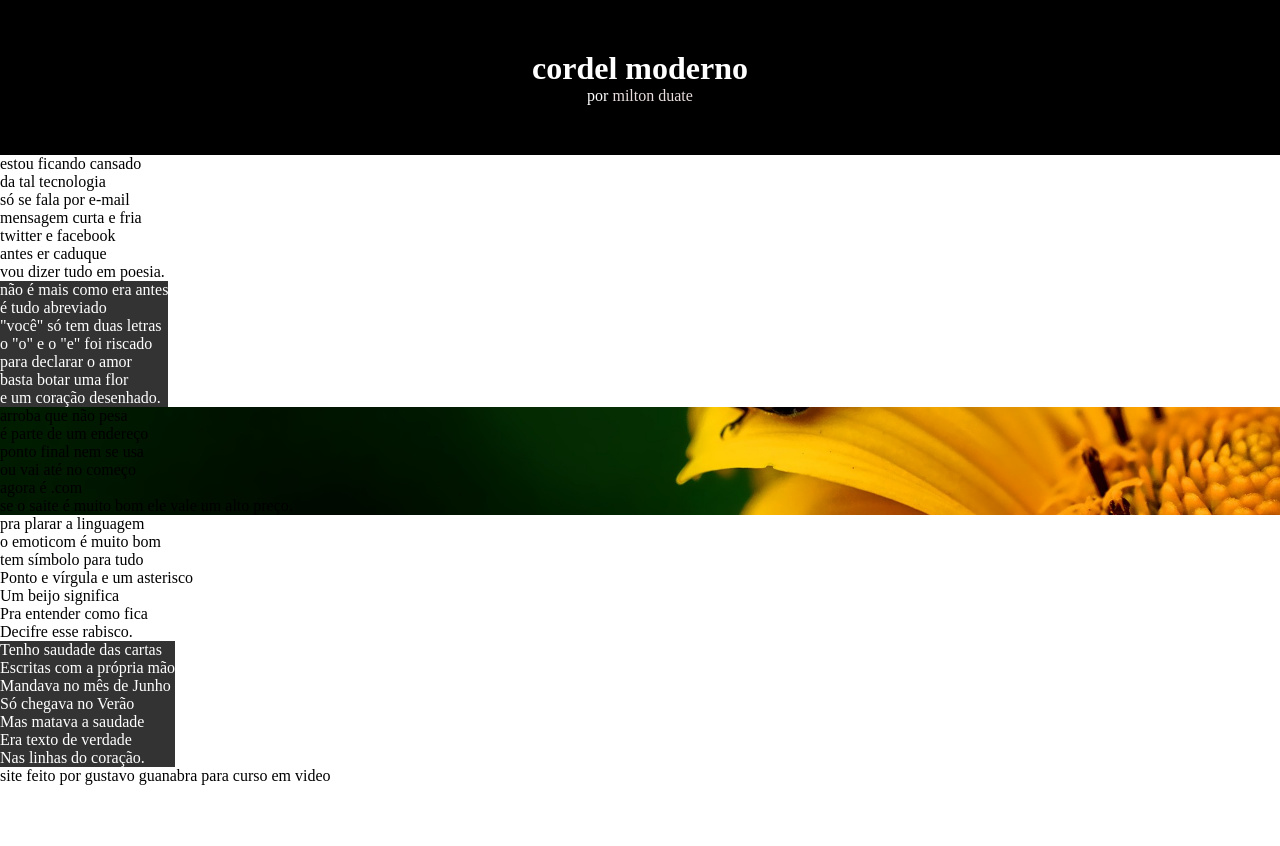
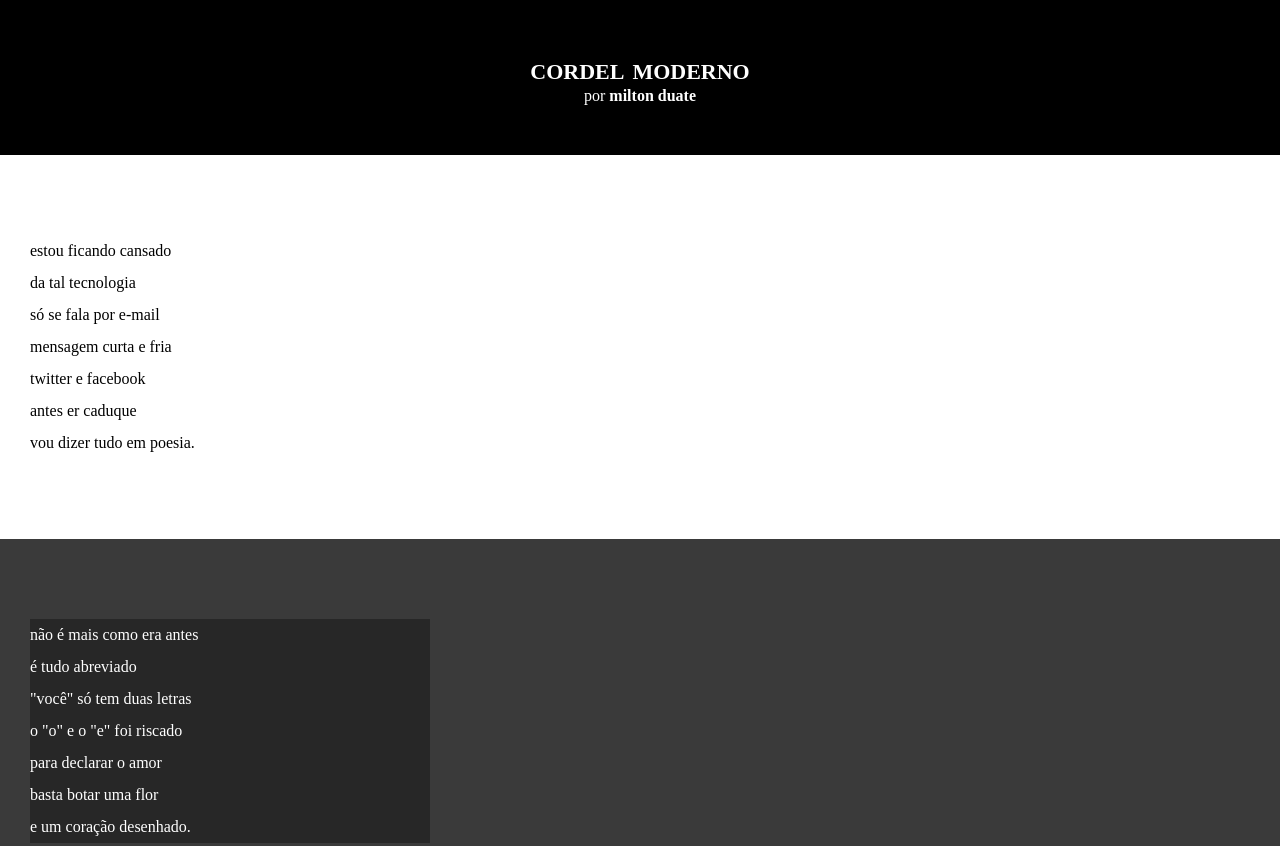
Before and after one commit to luismiguel7l/html-cssmeu, a plain HTML site: page desafios/012/pacote-d012/index.html in a window 1280 px wide. Shown: the top 846 px of the page. Before the commit the page ends 800 px from the top, so only its background shows below. Drawn offline with Linux system fonts and the light colour scheme.

Commit message:
seguindo guanabara

```diff
--- a/desafios/012/pacote-d012/css/style.css
+++ b/desafios/012/pacote-d012/css/style.css
@@ -11,44 +11,52 @@
     padding: 0px;
     margin: 0px;
 }
-
+html, body {
+    min-height: 100vh;
+    background-color: darkgray;
+}
 header {
     background-color: black;
+    color: white;
     text-align: center;
-    color: white;
-    padding: 30px;
-    font-family: passionone;
-    padding: 50px;
-}
-
-a {
-    color: rgb(232, 220, 220);
-    text-decoration: none;
-}
-
-section.imagem {
-    background-image: url('/desafios/012/pacote-d012/imagens/background001.jpg');
-    background-repeat: no-repeat;
-    background-position: center center;
-    background-size: cover;
-    background-attachment: fixed;
-
 
 }
-
-body {
-    background-image: url('/desafios/02/pacote-d012/imagens/background001.jpg');
-    background-size: 700px 700px;
-    background-repeat: no-repeat;
-    background-position: center center;
-    background-attachment: fixed;
-
-
+header > h1 {
+    padding-top: 50px;
+    font-variant: small-caps;
 }
-
-.invisivel {
-    display: inline-block;
-   background-color:rgba(0, 0, 0, 0.799);
-   color: white;
-    background-image: url('/desafios/012/pacote-d012/imagens/background00.jpg');
+header > p {
+    padding-bottom: 50px;
 }
+a {
+    color: white;
+    text-decoration: none;
+    font-weight: bolder;
+}
+a:hover {
+    text-decoration: underline;
+}
+section {
+padding-top: 10vh;
+padding-bottom: 10vh;
+line-height: 2em;
+padding-left: 30px;
+}
+section.normal {
+    background-color: white;
+    color: black;
+}
+section.imagem {
+    background-color: rgb(58, 58, 58);
+    color :white;
+}
+section.imagem >p {
+    background: rgba(0, 0, 0, 0.332);
+    width: 400px;
+}
+footer {
+    background-color: black;
+    color: white;
+    text-align: center;
+    padding: 10px;
+}
--- a/desafios/012/pacote-d012/index.html
+++ b/desafios/012/pacote-d012/index.html
@@ -22,7 +22,7 @@
     </header>
     <main>
       <article>
-        <section>
+        <section class="normal">
           <p>
             estou ficando cansado <br />da tal tecnologia <br />só se fala por
             e-mail <br />mensagem curta e fria <br />twitter e facebook <br />
@@ -30,8 +30,8 @@
             vou dizer tudo em poesia.
           </p>
         </section>
-        <section>
-          <p class="invisivel">
+        <section class="imagem">
+          <p>
             não é mais como era antes <br />
             é tudo abreviado <br />
             "você" só tem duas letras <br />o "o" e o "e" foi riscado <br />para
@@ -40,7 +40,7 @@
             e um coração desenhado.
           </p>
         </section>
-        <section class="imagem">
+        <section class="normal">
           <p>
             arroba que não pesa <br />
             é parte de um endereço <br />
@@ -49,17 +49,18 @@
             agora é .com <br />
             se o saite é muito bom ele vale um alto preço.
           </p>
-        </section>
-        <section>
           <p>
             pra plarar a linguagem <br />
             o emoticom é muito bom <br />
-            tem símbolo para tudo <br />Ponto e vírgula e um asterisco <br />
+            tem símbolo para tudo <br />Ponto e vírgula eu mas terisco<br />
             Um beijo significa <br />
             Pra entender como fica <br />
             Decifre esse rabisco. <br />
           </p>
-          <p class="invisivel">
+
+        </section>
+        <section class="imagem">
+          <p>
             Tenho saudade das cartas <br />
             Escritas com a própria mão <br />
             Mandava no mês de Junho <br />
@@ -69,8 +70,21 @@
             Nas linhas do coração. <br />
           </p>
         </section>
+
+        <section class="normal">
+          <p>
+            Agora, escrevo e envio Chegando na mesma hora Mas quando vou prosear
+            A pessoa foi embora Abriu outro aplicativo O mundo ficou cativo Da
+            tecnologia do agora.
+          </p>
+          <p>
+            Agora, escrevo e envio Chegando na mesma hora Mas quando vou prosear
+            A pessoa foi embora Abriu outro aplicativo O mundo ficou cativo Da
+            tecnologia do agora.
+          </p>
+        </section>
       </article>
     </main>
-    <footer>site feito por gustavo guanabra para curso em video</footer>
+    <footer>site feito por <a href="#">gustavo guanabra</a> para curso em video</footer>
   </body>
 </html>
```
